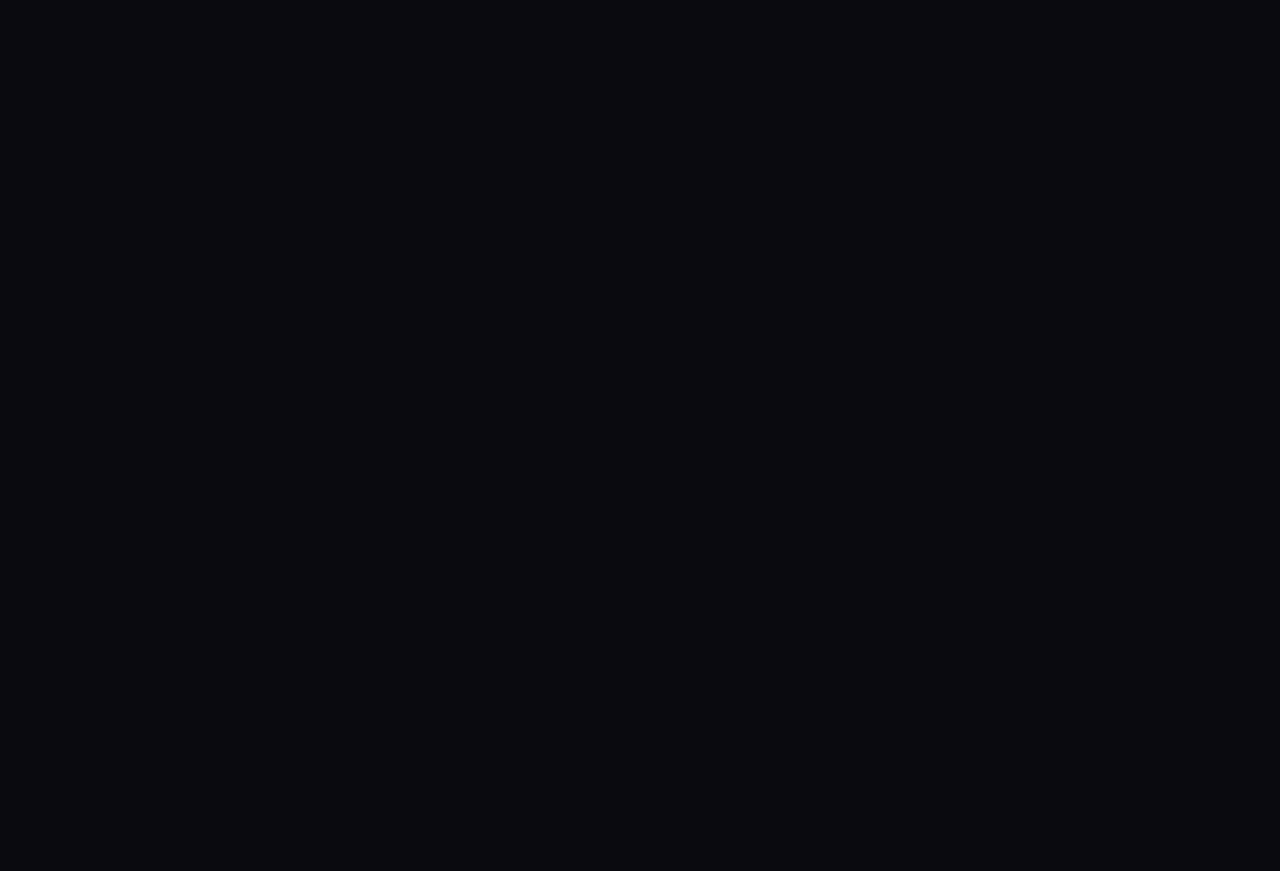
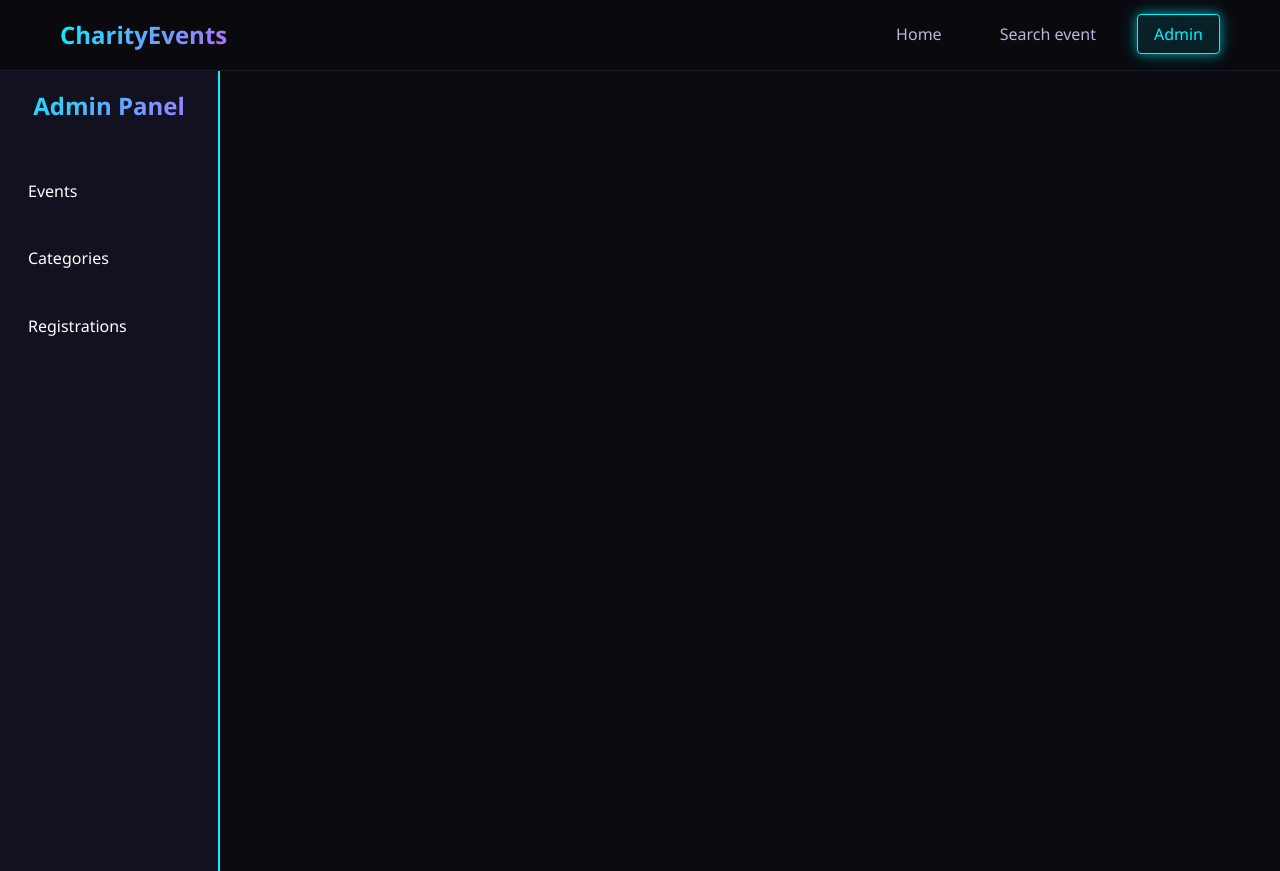
Before and after one commit to xingqiyideemeng/PROG2002-A3, an Angular app in the folder angular-client/: page /admin in a window 1280 px wide. Before the commit this address led to /. Before the commit the page ends 800 px from the top, so only its background shows below. Built offline with nearby package versions, Linux system fonts and the light colour scheme.

Commit message:
设计并实现管理员面板和导航

```diff
--- /dev/null
+++ b/angular-client/src/app/admin-layout/admin-layout.css
@@ -0,0 +1,84 @@
+.admin-container {
+  display: flex;
+  min-height: 100vh;
+  font-family: 'Segoe UI', Tahoma, Geneva, Verdana, sans-serif;
+  background: var(--dark-bg);
+}
+
+/* 左侧导航 */
+.admin-sidebar {
+  width: 220px;
+  background: var(--card-bg);
+  border-right: 2px solid var(--neon-blue);
+  display: flex;
+  flex-direction: column;
+  padding: 1rem 0;
+  box-shadow: 0 0 20px rgba(0, 243, 255, 0.2);
+}
+
+.admin-logo {
+  text-align: center;
+  margin-bottom: 2rem;
+}
+
+.admin-logo h2 {
+  font-size: 1.5rem;
+  background: linear-gradient(135deg, var(--neon-blue), var(--neon-purple));
+  -webkit-background-clip: text;
+  -webkit-text-fill-color: transparent;
+}
+
+.admin-nav {
+  display: flex;
+  flex-direction: column;
+}
+
+.admin-nav .nav-link {
+  padding: 1rem 1.5rem;
+  margin: 0.25rem 0;
+  border-left: 4px solid transparent;
+  color: var(--text-primary);
+  font-weight: 500;
+  text-decoration: none;
+  transition: all 0.3s ease;
+}
+
+.admin-nav .nav-link:hover,
+.admin-nav .nav-link.active {
+  border-left-color: var(--neon-blue);
+  background: rgba(0, 243, 255, 0.1);
+  box-shadow: var(--glow-blue);
+  transform: translateX(3px);
+}
+
+/* 主内容 */
+.admin-content {
+  flex: 1;
+  padding: 2rem;
+  background: var(--dark-bg);
+  overflow-y: auto;
+}
+
+/* 响应式 */
+@media (max-width: 768px) {
+  .admin-container {
+    flex-direction: column;
+  }
+
+  .admin-sidebar {
+    width: 100%;
+    flex-direction: row;
+    justify-content: space-around;
+    border-right: none;
+    border-bottom: 2px solid var(--neon-blue);
+  }
+
+  .admin-nav {
+    flex-direction: row;
+    gap: 1rem;
+  }
+
+  .admin-nav .nav-link {
+    padding: 0.5rem 1rem;
+  }
+}
--- /dev/null
+++ b/angular-client/src/app/admin-layout/admin-layout.html
@@ -0,0 +1,20 @@
+<app-navbar></app-navbar>
+
+<div class="admin-container">
+  <!-- 左侧导航 -->
+  <aside class="admin-sidebar">
+    <div class="admin-logo">
+      <h2>Admin Panel</h2>
+    </div>
+    <nav class="admin-nav">
+      <a routerLink="events" routerLinkActive="active" class="nav-link">Events</a>
+      <a routerLink="categories" routerLinkActive="active" class="nav-link">Categories</a>
+      <a routerLink="registrations" routerLinkActive="active" class="nav-link">Registrations</a>
+    </nav>
+  </aside>
+
+  <!-- 主内容 -->
+  <main class="admin-content">
+    <router-outlet></router-outlet>
+  </main>
+</div>
--- a/angular-client/src/app/app.routes.ts
+++ b/angular-client/src/app/app.routes.ts
@@ -3,10 +3,12 @@
 import { Search } from './search/search';
 import { EventDetails } from './event-details/event-details';
 import { Register } from './register/register';
+import { AdminLayout } from './admin-layout/admin-layout';
 
 export const routes: Routes = [
   { path: '', component: Index },
   { path: 'search', component: Search },
   { path: 'event-details', component: EventDetails },
   { path: 'event-register', component: Register },
+  { path: 'admin', component: AdminLayout },
 ];
--- a/angular-client/src/app/navbar/navbar.html
+++ b/angular-client/src/app/navbar/navbar.html
@@ -4,6 +4,7 @@
     <ul class="nav-menu">
       <li><a routerLink="/" class="nav-link" routerLinkActive="active" [routerLinkActiveOptions]="{exact: true}">Home</a></li>
       <li><a routerLink="/search" class="nav-link" routerLinkActive="active">Search event</a></li>
+      <li><a routerLink="/admin" class="nav-link" routerLinkActive="active">Admin</a></li>
     </ul>
   </div>
 </nav>
```
Also changed, not shown: angular-client/src/app/admin-layout/admin-layout.ts (added, +13 -0 lines), 1 other file (tests, documents, lock files or other folders).
